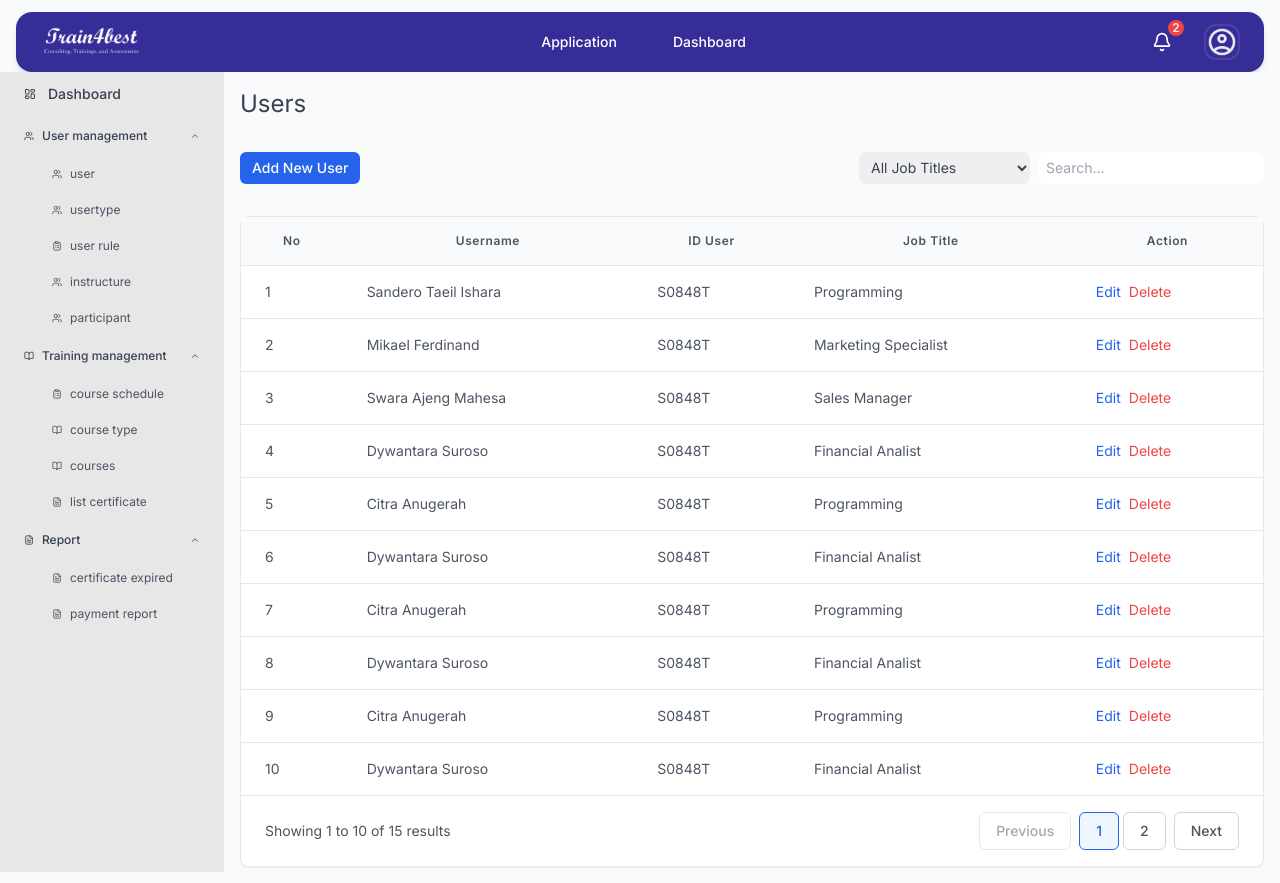
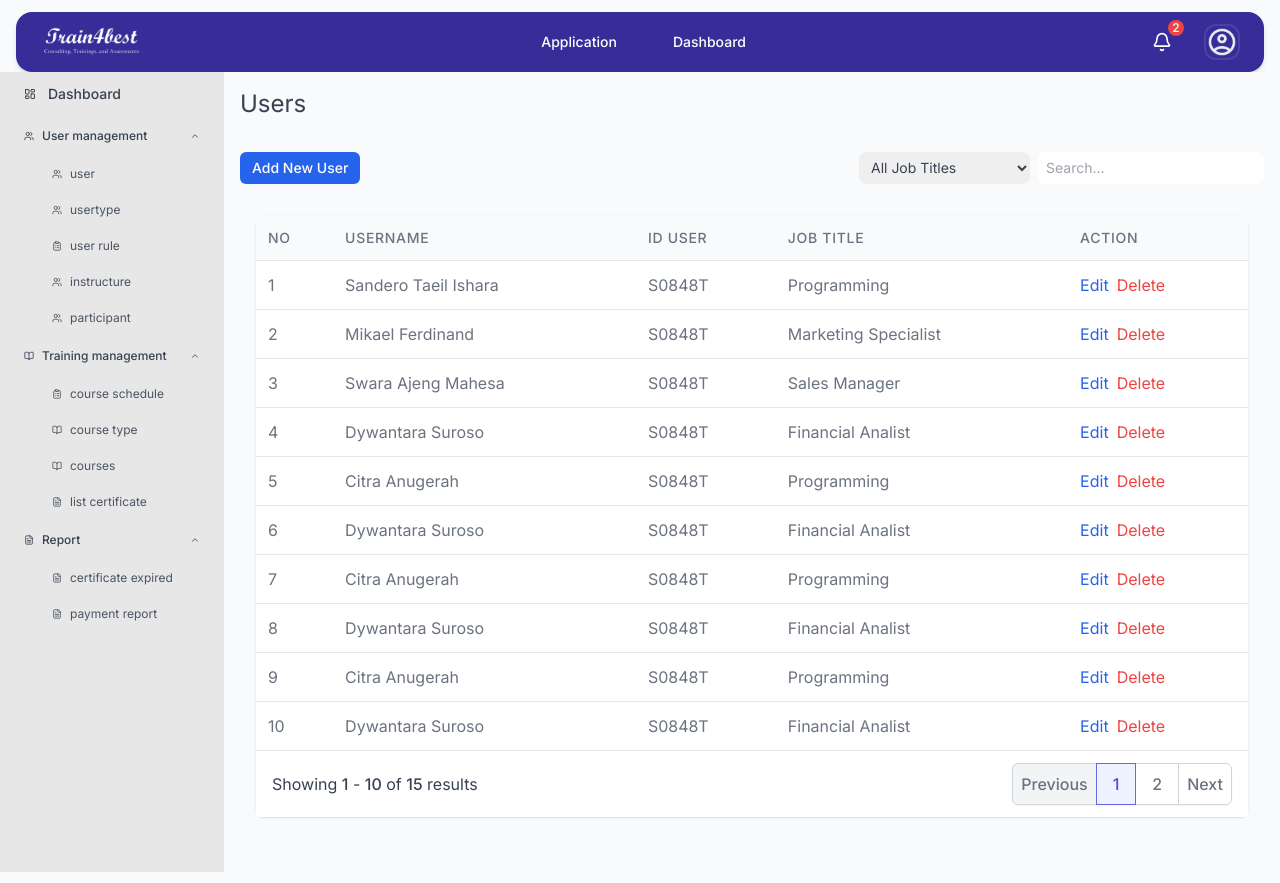
Before and after one commit to alpinneee/train4best--1-management-training, a Next.js app: page /user in a window 1280 px wide. Built offline with nearby package versions, Linux system fonts and the light colour scheme.

Commit message:
fix table

```diff
--- a/src/components/common/table.tsx
+++ b/src/components/common/table.tsx
@@ -35,18 +35,16 @@ export default function Table<T>({
   };
 
   return (
-    <div className="w-full bg-white rounded-lg shadow-sm border border-gray-200">
+    <div className="bg-white rounded-lg shadow mx-4">
       {/* Desktop Table View */}
-      <div className="w-full overflow-x-auto">
-        <table className="w-full">
+      <div className="hidden md:block overflow-x-auto" style={{ maxWidth: '100%' }}>
+        <table className="w-full border-collapse min-w-full">
           <thead>
-            <tr className="border-b border-gray-200 bg-gray-50">
+            <tr className="bg-gray-50 border-b">
               {columns.map((column, index) => (
                 <th
                   key={index}
-                  className={`px-6 py-4 text-xs font-semibold text-gray-600 tracking-wider ${
-                    column.className || ""
-                  }`}
+                  className={`p-3 text-left text-sm font-medium text-gray-500 uppercase tracking-wider ${column.className}`}
                 >
                   {column.header}
                 </th>
@@ -55,16 +53,11 @@ export default function Table<T>({
           </thead>
           <tbody className="divide-y divide-gray-200">
             {data.map((item, rowIndex) => (
-              <tr
-                key={rowIndex}
-                className="hover:bg-gray-50 transition-colors duration-150 ease-in-out"
-              >
+              <tr key={rowIndex} className="hover:bg-gray-50">
                 {columns.map((column, colIndex) => (
                   <td
                     key={colIndex}
-                    className={`px-6 py-4 text-sm text-gray-600 ${
-                      column.className || ""
-                    }`}
+                    className={`p-3 text-base text-gray-500 ${column.className}`}
                   >
                     {renderCell(item, column)}
                   </td>
@@ -75,43 +68,97 @@ export default function Table<T>({
         </table>
       </div>
 
+      {/* Mobile Card View */}
+      <div className="md:hidden">
+        {data.map((item, rowIndex) => (
+          <div
+            key={rowIndex}
+            className="border-b p-3 hover:bg-gray-50 text-sm"
+          >
+            {columns.map((column, colIndex) => (
+              <div
+                key={colIndex}
+                className="flex flex-col sm:flex-row sm:justify-between py-1.5"
+              >
+                <span className="font-medium text-gray-500 mb-1 sm:mb-0">
+                  {column.header}
+                </span>
+                <span className={`text-gray-900 break-words ${column.className}`}>
+                  {renderCell(item, column)}
+                </span>
+              </div>
+            ))}
+          </div>
+        ))}
+      </div>
+
       {/* Pagination */}
-      {onPageChange && totalPages > 1 && (
-        <div className="border-t border-gray-200 px-6 py-4 flex items-center justify-between">
-          <div className="flex-1 text-sm text-gray-600">
-            Showing {(currentPage - 1) * itemsPerPage + 1} to{" "}
-            {Math.min(currentPage * itemsPerPage, totalItems)} of {totalItems} results
-          </div>
-          <div className="flex gap-2">
+      {onPageChange && (
+        <div className="bg-white px-4 py-3 flex items-center justify-between border-t">
+          {/* Mobile pagination */}
+          <div className="flex-1 flex justify-between sm:hidden">
             <button
               onClick={() => onPageChange(Math.max(currentPage - 1, 1))}
               disabled={currentPage === 1}
-              className="px-4 py-2 text-sm font-medium text-gray-600 bg-white border border-gray-300 rounded-md hover:bg-gray-50 disabled:opacity-50 disabled:cursor-not-allowed"
+              className="relative inline-flex items-center px-4 py-2 border border-gray-300 text-base font-medium rounded-md text-gray-700 bg-white hover:bg-gray-50 disabled:bg-gray-100 disabled:cursor-not-allowed"
             >
               Previous
             </button>
-            <div className="flex gap-1">
+            <button
+              onClick={() => onPageChange(Math.min(currentPage + 1, totalPages))}
+              disabled={currentPage === totalPages}
+              className="ml-3 relative inline-flex items-center px-4 py-2 border border-gray-300 text-base font-medium rounded-md text-gray-700 bg-white hover:bg-gray-50 disabled:bg-gray-100 disabled:cursor-not-allowed"
+            >
+              Next
+            </button>
+          </div>
+
+          {/* Desktop pagination */}
+          <div className="hidden sm:flex-1 sm:flex sm:items-center sm:justify-between">
+            <div>
+              <p className="text-base text-gray-700">
+                Showing{" "}
+                <span className="font-medium">
+                  {(currentPage - 1) * itemsPerPage + 1}
+                </span>{" "}
+                -{" "}
+                <span className="font-medium">
+                  {Math.min(currentPage * itemsPerPage, totalItems)}
+                </span>{" "}
+                of <span className="font-medium">{totalItems}</span> results
+              </p>
+            </div>
+            <div>
+              <nav className="relative z-0 inline-flex rounded-md shadow-sm -space-x-px">
+                <button
+                  onClick={() => onPageChange(Math.max(currentPage - 1, 1))}
+                  disabled={currentPage === 1}
+                  className="relative inline-flex items-center px-2 py-2 rounded-l-md border border-gray-300 bg-white text-base font-medium text-gray-500 hover:bg-gray-50 disabled:bg-gray-100 disabled:cursor-not-allowed"
+                >
+                  Previous
+                </button>
                 {[...Array(totalPages)].map((_, i) => (
                   <button
                     key={i + 1}
                     onClick={() => onPageChange(i + 1)}
-                  className={`px-4 py-2 text-sm font-medium rounded-md ${
+                    className={`relative inline-flex items-center px-4 py-2 border text-base font-medium ${
                       currentPage === i + 1
-                      ? "bg-blue-50 text-blue-600 border border-blue-600"
-                      : "text-gray-600 hover:bg-gray-50 border border-gray-300"
+                        ? "z-10 bg-indigo-50 border-indigo-500 text-indigo-600"
+                        : "bg-white border-gray-300 text-gray-500 hover:bg-gray-50"
                     }`}
                   >
                     {i + 1}
                   </button>
                 ))}
-            </div>
                 <button
                   onClick={() => onPageChange(Math.min(currentPage + 1, totalPages))}
                   disabled={currentPage === totalPages}
-              className="px-4 py-2 text-sm font-medium text-gray-600 bg-white border border-gray-300 rounded-md hover:bg-gray-50 disabled:opacity-50 disabled:cursor-not-allowed"
+                  className="relative inline-flex items-center px-2 py-2 rounded-r-md border border-gray-300 bg-white text-base font-medium text-gray-500 hover:bg-gray-50 disabled:bg-gray-100 disabled:cursor-not-allowed"
                 >
                   Next
                 </button>
+              </nav>
+            </div>
           </div>
         </div>
       )}
--- a/src/components/forms/LoginForm.tsx
+++ b/src/components/forms/LoginForm.tsx
@@ -2,7 +2,7 @@
 import { useState, useEffect } from "react";
 import Image from "next/image";
 import Link from "next/link";
-import { motion } from "framer-motion";
+import { motion, HTMLMotionProps } from "framer-motion";
 
 // Definisi tipe untuk Google User
 interface GoogleUser {
@@ -252,21 +252,22 @@ const LoginPage = () => {
                 </button>
                 <Link
                   href="/register"
-                  className="mt-3 w-full px-4 py-3 align-top xl:mt-0 xl:w-32 transition duration-200 border shadow-sm inline-flex items-center justify-center rounded-md font-medium cursor-pointer focus:ring-4 focus:ring-[#373A8D] focus:ring-opacity-20 focus-visible:outline-none dark:focus:ring-slate-700 dark:focus:ring-opacity-50 [&:hover:not(:disabled)]:bg-opacity-90 [&:hover:not(:disabled)]:border-opacity-90 border-secondary text-slate-500 dark:border-darkmode-100/40 dark:text-slate-300 [&:hover:not(:disabled)]:bg-secondary/20 [&:hover:not(:disabled)]:dark:bg-darkmode-100/10"
+                  className="mt-3 w-full px-4 py-3 align-top xl:mt-0 xl:w-32 transition duration-200 border shadow-sm inline-flex items-center justify-center rounded-md font-medium cursor-pointer focus:ring-4 focus:ring-[#373A8D] focus:ring-opacity-20 focus-visible:outline-none dark:focus:ring-slate-700 dark:focus:ring-opacity-50 [&:hover:not(:disabled)]:bg-opacity-90 [&:hover:not(:disabled)]:border-opacity-90 border-secondary text-slate-500 dark:border-darkmode-100/40 dark:text-slate-300 [&:hover:not(:disabled)]:bg-secondary/20 [&:hover:not(:disabled)]:dark:bg-darkmode-100/10 text-gray-500"
                 >
                   Register
                 </Link>
               </motion.div>
-
-              - OR -
 
               {/* Google Sign-In Button */}
               <motion.div
                 initial={{ y: 20, opacity: 0 }}
                 animate={{ y: 0, opacity: 1 }}
                 transition={{ duration: 0.6, delay: 0.8 }}
-                className="intro-x mt-6 flex justify-center xl:justify-start w-full"
+                className="intro-x mt-6"
               >
+                <div className="text-center mb-4 text-gray-500">
+                  - OR -
+                </div>
                 <div className="g-signin2 min-w-full xl:min-w-[350px] rounded-md overflow-hidden" data-width="350" data-height="40" data-longtitle="true" data-onsuccess="onSignIn" data-theme="dark"></div>
               </motion.div>
             </div>
```
Lines whose indentation alone changed are shown as unchanged.
